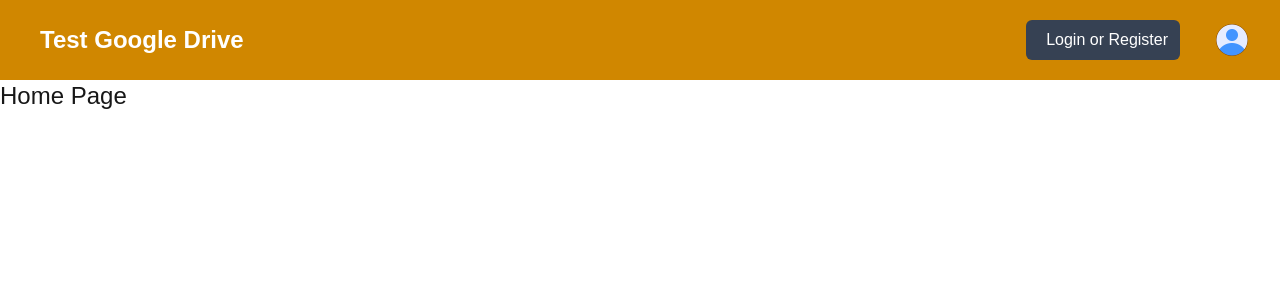
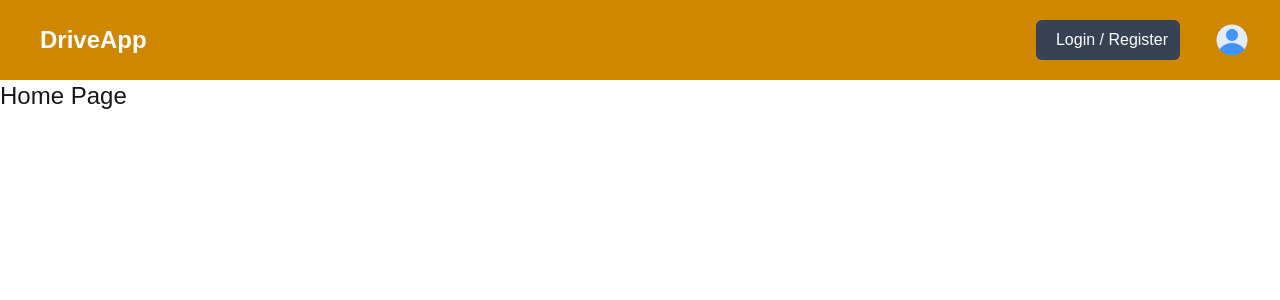
Before and after one commit to delgadociteriowa/take-home-test, a Next.js app: page / in a window 1280 px wide. Shown: the top 300 px of the page. Built offline with nearby package versions, Linux system fonts and the light colour scheme.

Commit message:
Navbar fixes

```diff
--- a/components/Navbar.jsx
+++ b/components/Navbar.jsx
@@ -3,112 +3,28 @@ const Navbar = () => {
     <nav className='bg-yellow-600'>
       <div className='mx-auto max-w-7xl px-2 sm:px-6 lg:px-8'>
         <div className='relative flex h-20 items-center justify-between'>
-          <div className='flex flex-1 items-center justify-center md:items-stretch md:justify-start'>
-            <a className='flex flex-shrink-0 items-center' href='/index.html'>
-              <span className='text-white text-2xl font-bold ml-2'>
-                Test Google Drive
-              </span>
-            </a>
+          <div className='flex flex-1 items-center justify-start md:items-stretch md:justify-start'>
+            <span className='text-white text-2xl font-bold ml-2'>DriveApp</span>
           </div>
 
-          {/* <!-- Right Side Menu (Logged Out) --> */}
-          <div className='hidden md:block md:ml-6'>
+          <div className='block ml-6'>
             <div className='flex items-center'>
               <button className='flex items-center text-white bg-gray-700 hover:bg-gray-900 hover:text-white rounded-md px-3 py-2'>
                 <i className='fa-brands fa-google text-white mr-2'></i>
-                <span>Login or Register</span>
+                <span>Login / Register</span>
               </button>
             </div>
           </div>
 
-          {/* <!-- Right Side Menu (Logged In) --> */}
           <div className='absolute inset-y-0 right-0 flex items-center pr-2 md:static md:inset-auto md:ml-6 md:pr-0'>
-            {/* <!-- Profile dropdown button --> */}
             <div className='relative ml-3'>
-              <div>
-                <button
-                  type='button'
-                  className='relative flex rounded-full bg-yellow-800 text-sm focus:outline-none focus:ring-2 focus:ring-white focus:ring-offset-2 focus:ring-offset-gray-800'
-                  id='user-menu-button'
-                  aria-expanded='false'
-                  aria-haspopup='true'
-                >
-                  <span className='absolute -inset-1.5'></span>
-                  <span className='sr-only'>Open user menu</span>
-                  <img
-                    className='h-8 w-8 rounded-full'
-                    src='/images/profile.png'
-                    alt=''
-                  />
-                </button>
-              </div>
-
-              {/* <!-- Profile dropdown --> */}
-              <div
-                id='user-menu'
-                className='hidden absolute right-0 z-10 mt-2 w-48 origin-top-right rounded-md bg-white py-1 shadow-lg ring-1 ring-black ring-opacity-5 focus:outline-none'
-                role='menu'
-                aria-orientation='vertical'
-                aria-labelledby='user-menu-button'
-                tabIndex='-1'
-              >
-                <a
-                  href='/profile.html'
-                  className='block px-4 py-2 text-sm text-gray-700'
-                  role='menuitem'
-                  tabindex='-1'
-                  id='user-menu-item-0'
-                >
-                  Your Profile
-                </a>
-                <a
-                  href='/saved-properties.html'
-                  className='block px-4 py-2 text-sm text-gray-700'
-                  role='menuitem'
-                  tabindex='-1'
-                  id='user-menu-item-2'
-                >
-                  Saved Properties
-                </a>
-                <button
-                  className='block px-4 py-2 text-sm text-gray-700'
-                  role='menuitem'
-                  tabindex='-1'
-                  id='user-menu-item-2'
-                >
-                  Sign Out
-                </button>
-              </div>
+              <img
+                className='h-8 w-8 rounded-full'
+                src='/images/profile.png'
+                alt=''
+              />
             </div>
           </div>
-        </div>
-      </div>
-
-      {/* <!-- Mobile menu, show/hide based on menu state. --> */}
-      <div className='hidden' id='mobile-menu'>
-        <div className='space-y-1 px-2 pb-3 pt-2'>
-          <a
-            href='/index.html'
-            className='bg-black text-white block rounded-md px-3 py-2 text-base font-medium'
-          >
-            Home
-          </a>
-          <a
-            href='/properties.html'
-            className='text-white block rounded-md px-3 py-2 text-base font-medium'
-          >
-            Properties
-          </a>
-          <a
-            href='/add-property.html'
-            className='text-white block rounded-md px-3 py-2 text-base font-medium'
-          >
-            Add Property
-          </a>
-          <button className='flex items-center text-white bg-gray-700 hover:bg-gray-900 hover:text-white rounded-md px-3 py-2 my-5'>
-            <i className='fa-brands fa-google mr-2'></i>
-            <span>Login or Register</span>
-          </button>
         </div>
       </div>
     </nav>
```
